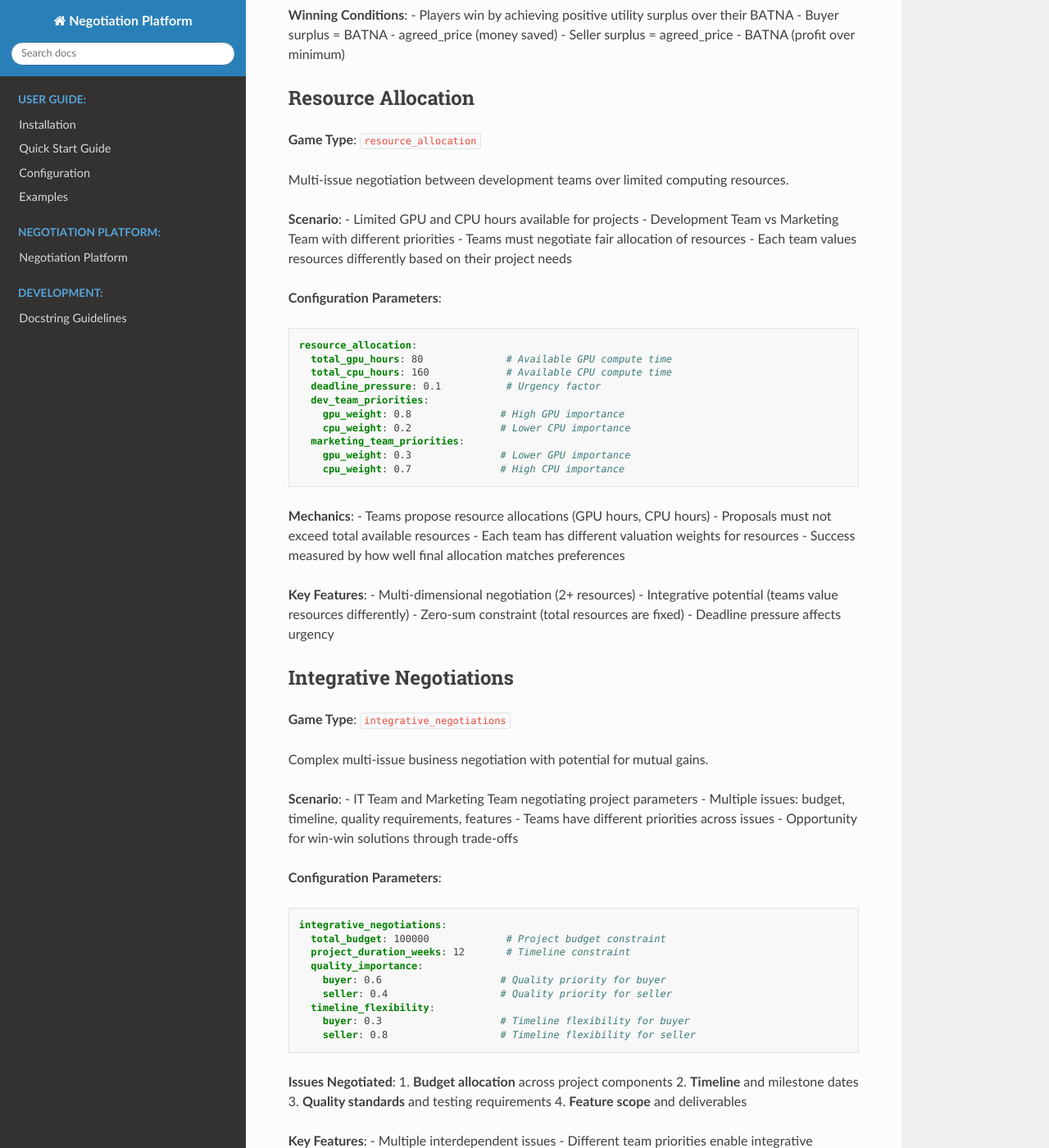
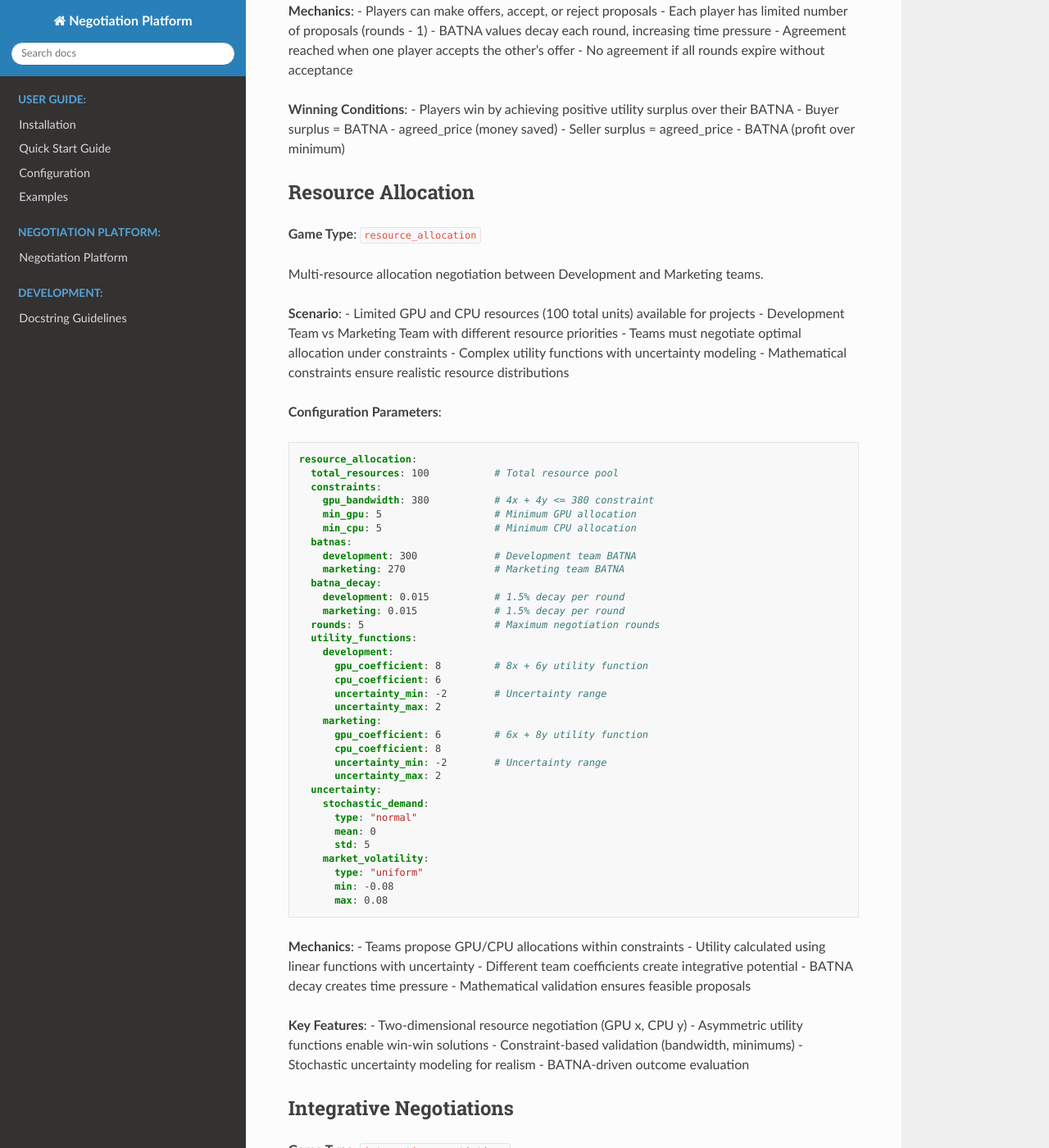
Before and after one commit to tomz2000-lab/Masterthesis, a Sphinx documentation site: the page built from docs/games.rst, in a window 1280 px wide and 1400 px high, scrolled down 1111 px. Shown: the whole window at 82% size. Built offline with Sphinx 7.4.7 and the Read the Docs theme 3.1.0, drawn with Linux system fonts in a browser that asks for light colours; pages that are not in the unit, such as notebooks, are missing from menus; some of the changed text lies outside the part shown.

Commit message:
adjsut to current game settings

```diff
--- a/docs/games.rst
+++ b/docs/games.rst
@@ -19,15 +19,18 @@
 
 **Scenario**:
 - Company car worth €45,000 starting price
-- Buyer has maximum budget of €40,000
-- Seller has minimum cost of €38,000
+- Buyer has maximum budget of €42,000 (contextual information)
+- Seller has minimum cost of €36,000 (contextual information)
 - Both parties have BATNA (Best Alternative) options that decay over time
+- Game mechanics driven by BATNA values, not budget/cost constraints
 
 **Key Features**:
 - Time pressure through BATNA decay
 - Asymmetric information (each player knows only their own constraints)
-- Clear win/lose outcomes based on final price
+- Utility calculations based on BATNA values only
 - Randomized role assignment to eliminate role bias
+- Acceptance training parameters to encourage realistic behavior
+- JSON-based structured proposal system
 
 **Configuration Parameters**:
 
@@ -35,14 +38,18 @@
 
    company_car:
      starting_price: 45000      # Initial asking price
-     buyer_budget: 40000        # Maximum buyer can afford
-     seller_cost: 38000         # Seller's minimum acceptable price
-     buyer_batna: 44000         # Cost of buyer's alternative option
+     buyer_budget: 42000        # Maximum buyer can afford (context only)
+     seller_cost: 36000         # Seller's minimum cost (context only)
+     buyer_batna: 41000         # Cost of buyer's alternative option
      seller_batna: 39000        # Seller's minimum if no deal
      rounds: 5                  # Maximum negotiation rounds
      batna_decay:
-       buyer: 0.05             # 5% decay per round
-       seller: 0.03            # 3% decay per round
+       buyer: 0.015             # 1.5% decay per round (balanced)
+       seller: 0.015            # 1.5% decay per round (balanced)
+     acceptance_training:
+       profit_threshold: 0.10   # Accept within 10% of BATNA
+       urgency_multiplier: 1.5  # Increased acceptance over time
+       risk_aversion: 0.8       # Risk tolerance factor
 
 **Mechanics**:
 - Players can make offers, accept, or reject proposals
@@ -61,73 +68,120 @@
 
 **Game Type**: ``resource_allocation``
 
-Multi-issue negotiation between development teams over limited computing resources.
+Multi-resource allocation negotiation between Development and Marketing teams.
 
 **Scenario**:
-- Limited GPU and CPU hours available for projects
-- Development Team vs Marketing Team with different priorities
-- Teams must negotiate fair allocation of resources
-- Each team values resources differently based on their project needs
+- Limited GPU and CPU resources (100 total units) available for projects
+- Development Team vs Marketing Team with different resource priorities
+- Teams must negotiate optimal allocation under constraints
+- Complex utility functions with uncertainty modeling
+- Mathematical constraints ensure realistic resource distributions
 
 **Configuration Parameters**:
 
 .. code-block:: yaml
 
    resource_allocation:
-     total_gpu_hours: 80              # Available GPU compute time
-     total_cpu_hours: 160             # Available CPU compute time
-     deadline_pressure: 0.1           # Urgency factor
-     dev_team_priorities:
-       gpu_weight: 0.8               # High GPU importance
-       cpu_weight: 0.2               # Lower CPU importance
-     marketing_team_priorities:
-       gpu_weight: 0.3               # Lower GPU importance
-       cpu_weight: 0.7               # High CPU importance
+     total_resources: 100           # Total resource pool
+     constraints:
+       gpu_bandwidth: 380           # 4x + 4y <= 380 constraint
+       min_gpu: 5                   # Minimum GPU allocation
+       min_cpu: 5                   # Minimum CPU allocation
+     batnas:
+       development: 300             # Development team BATNA
+       marketing: 270               # Marketing team BATNA
+     batna_decay:
+       development: 0.015           # 1.5% decay per round
+       marketing: 0.015             # 1.5% decay per round
+     rounds: 5                      # Maximum negotiation rounds
+     utility_functions:
+       development:
+         gpu_coefficient: 8         # 8x + 6y utility function
+         cpu_coefficient: 6
+         uncertainty_min: -2        # Uncertainty range
+         uncertainty_max: 2
+       marketing:
+         gpu_coefficient: 6         # 6x + 8y utility function
+         cpu_coefficient: 8
+         uncertainty_min: -2        # Uncertainty range
+         uncertainty_max: 2
+     uncertainty:
+       stochastic_demand:
+         type: "normal"
+         mean: 0
+         std: 5
+       market_volatility:
+         type: "uniform"
+         min: -0.08
+         max: 0.08
 
 **Mechanics**:
-- Teams propose resource allocations (GPU hours, CPU hours)
-- Proposals must not exceed total available resources
-- Each team has different valuation weights for resources
-- Success measured by how well final allocation matches preferences
+- Teams propose GPU/CPU allocations within constraints
+- Utility calculated using linear functions with uncertainty
+- Different team coefficients create integrative potential
+- BATNA decay creates time pressure
+- Mathematical validation ensures feasible proposals
 
 **Key Features**:
-- Multi-dimensional negotiation (2+ resources)
-- Integrative potential (teams value resources differently)
-- Zero-sum constraint (total resources are fixed)
-- Deadline pressure affects urgency
+- Two-dimensional resource negotiation (GPU x, CPU y)
+- Asymmetric utility functions enable win-win solutions
+- Constraint-based validation (bandwidth, minimums)
+- Stochastic uncertainty modeling for realism
+- BATNA-driven outcome evaluation
 
 Integrative Negotiations
 -----------------------
 
 **Game Type**: ``integrative_negotiations``
 
-Complex multi-issue business negotiation with potential for mutual gains.
+Complex multi-issue office space negotiation between IT and Marketing teams.
 
 **Scenario**:
-- IT Team and Marketing Team negotiating project parameters
-- Multiple issues: budget, timeline, quality requirements, features
-- Teams have different priorities across issues
-- Opportunity for win-win solutions through trade-offs
+- IT Team and Marketing Team negotiating office space and collaborative arrangements
+- Four distinct issues with multiple options and point values
+- Teams have asymmetric preferences enabling integrative solutions
+- Opportunity for win-win solutions through strategic issue trading
 
 **Configuration Parameters**:
 
 .. code-block:: yaml
 
    integrative_negotiations:
-     total_budget: 100000             # Project budget constraint
-     project_duration_weeks: 12       # Timeline constraint
-     quality_importance:
-       buyer: 0.6                    # Quality priority for buyer
-       seller: 0.4                   # Quality priority for seller
-     timeline_flexibility:
-       buyer: 0.3                    # Timeline flexibility for buyer
-       seller: 0.8                   # Timeline flexibility for seller
+     issues:
+       server_room:
+         options: [50, 100, 150]     # Square meters
+         points: [10, 30, 60]       # Point values
+       meeting_access:
+         options: [2, 4, 7]          # Days per week
+         points: [10, 30, 60]
+       cleaning:
+         options: ["IT", "Shared", "Outsourced"]
+         points: [10, 30, 60]
+       branding:
+         options: ["Minimal", "Moderate", "Prominent"]
+         points: [10, 30, 60]
+     weights:
+       IT:
+         server_room: 0.4           # Server room critical for IT
+         meeting_access: 0.1        # Low meeting priority
+         cleaning: 0.3              # Moderate cleaning concern
+         branding: 0.2              # Low branding priority
+       Marketing:
+         server_room: 0.1           # Low server room priority
+         meeting_access: 0.4        # High meeting room needs
+         cleaning: 0.2              # Moderate cleaning concern
+         branding: 0.3              # High branding importance
+     batnas:
+       IT: 27                      # Optimized BATNA values
+       Marketing: 19               # Reduced tie rates
+     rounds: 5                      # Maximum negotiation rounds
+     batna_decay: 0.015             # 1.5% decay per round
 
 **Issues Negotiated**:
-1. **Budget allocation** across project components
-2. **Timeline** and milestone dates
-3. **Quality standards** and testing requirements
-4. **Feature scope** and deliverables
+1. **Server Room Size**: 50, 100, or 150 square meters
+2. **Meeting Room Access**: 2, 4, or 7 days per week
+3. **Cleaning Responsibility**: IT handles, shared, or outsourced
+4. **Branding Visibility**: Minimal, moderate, or prominent visibility
 
 **Key Features**:
 - Multiple interdependent issues
@@ -161,28 +215,42 @@
      "price": 42000
    }
 
+   {
+     "type": "accept"
+   }
+
+   {
+     "type": "reject"
+   }
+
 **Resource Allocation Actions**:
 
 .. code-block:: json
 
    {
      "type": "propose",
-     "allocation": {
-       "gpu_hours": 40,
-       "cpu_hours": 80
-     }
+     "gpu": 40,
+     "cpu": 60
    }
-
-**Response Actions**:
-
-.. code-block:: json
 
    {
      "type": "accept"
    }
 
+**Integrative Negotiation Actions**:
+
+.. code-block:: json
+
    {
-     "type": "reject"
+     "type": "propose",
+     "server_room": 100,
+     "meeting_access": 4,
+     "cleaning": "Shared",
+     "branding": "Moderate"
+   }
+
+   {
+     "type": "accept"
    }
 
 Bias Mitigation Features
```
Also changed, not shown: other parts of docs/games.rst (+2 -2 lines).
